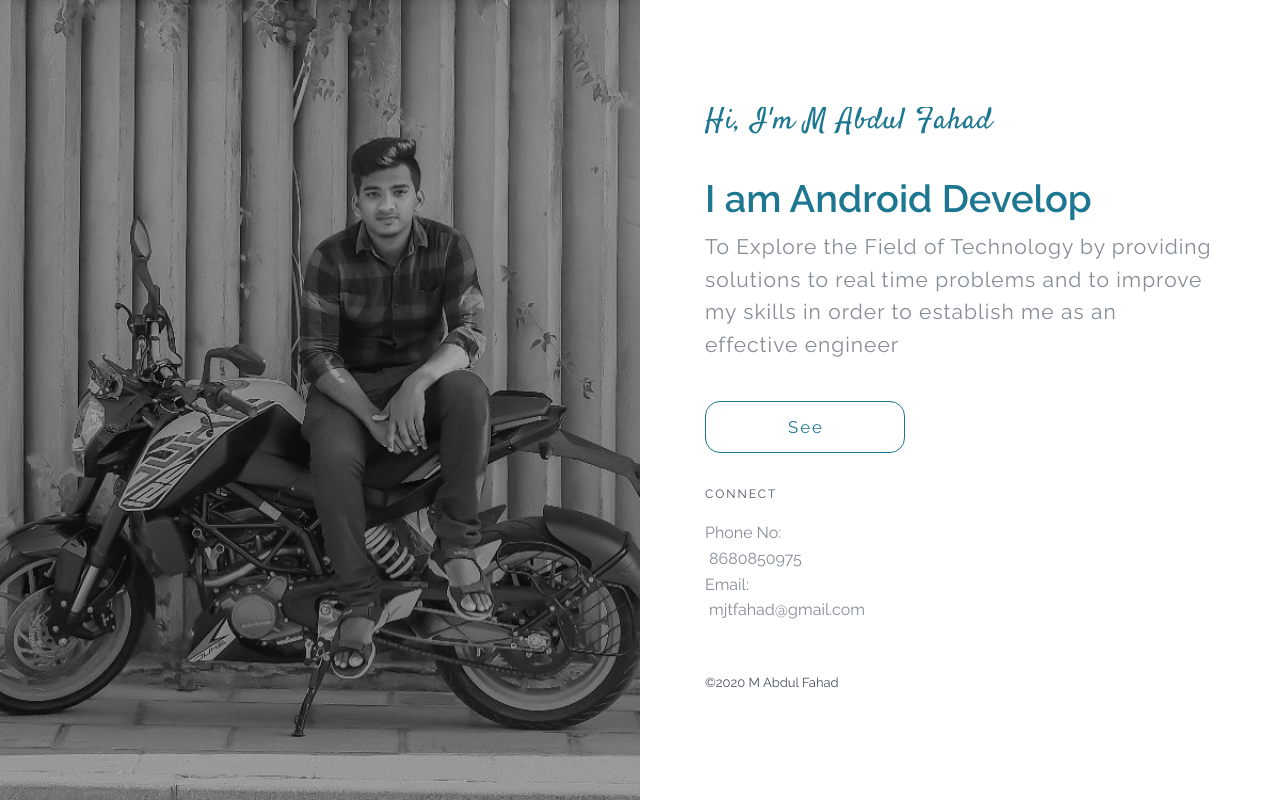
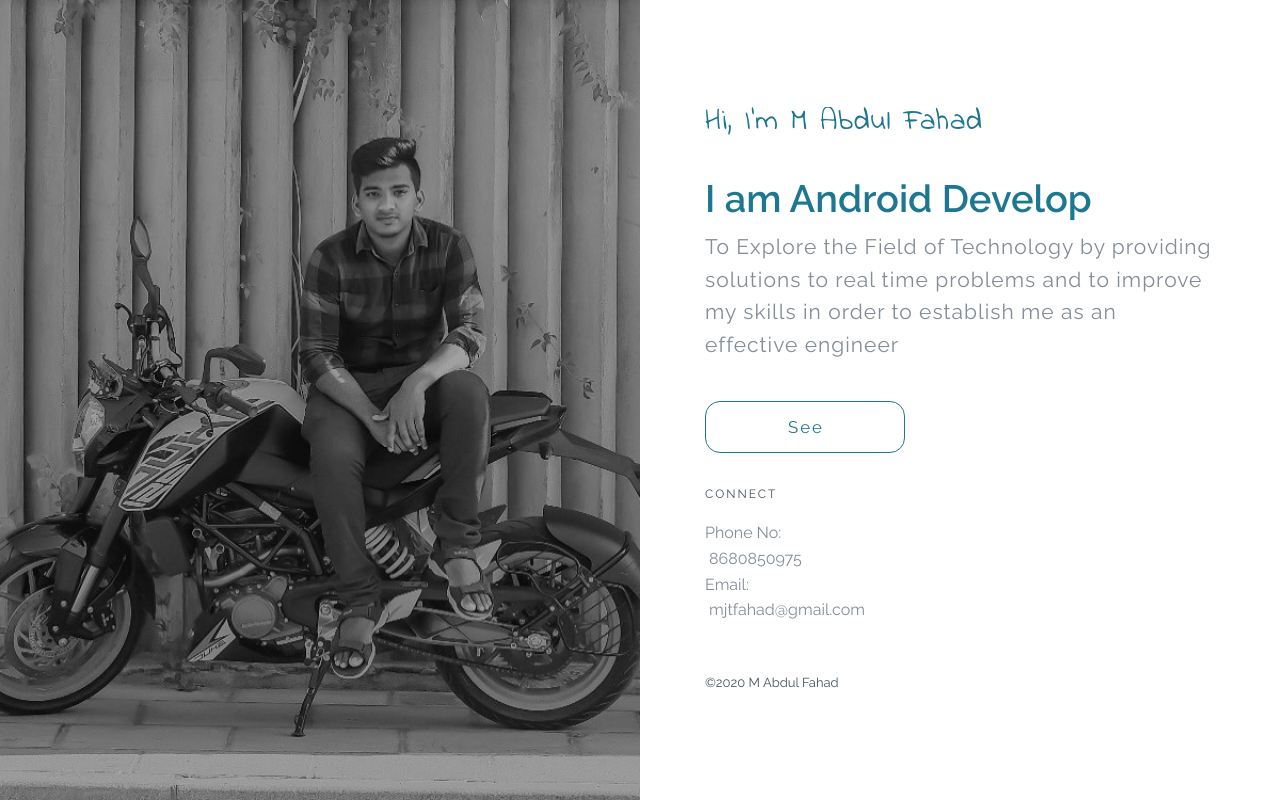
Before and after one commit to Abdulfahadmj/My-portfolio, a plain HTML site: page index.html in a window 1280 px wide. Drawn offline with nearby package versions, Linux system fonts and the light colour scheme; a script that the page names is missing.

Commit message:
Update split-opl.webflow.css

```diff
--- a/css/split-opl.webflow.css
+++ b/css/split-opl.webflow.css
@@ -1,4 +1,4 @@
-@import url('https://fonts.googleapis.com/css2?family=Satisfy&display=swap');
+@import url('https://fonts.googleapis.com/css2?family=Indie+Flower&display=swap');
 @import url('https://fonts.googleapis.com/css2?family=Raleway:ital,wght@0,100;0,200;0,300;0,400;0,500;0,531;0,600;0,700;0,800;0,900;1,100;1,200;1,300;1,400;1,500;1,531;1,600;1,700;1,800;1,900&display=swap');
 a {
   color: #848d96;
@@ -39,7 +39,7 @@ a {
 
 .name {
   margin-bottom: 40px;
-  font-family: 'Satisfy', cursive;
+  font-family: 'Indie Flower', cursive;
   color: #1d7791;
   font-size: 30px;
   line-height: 100%;
```
